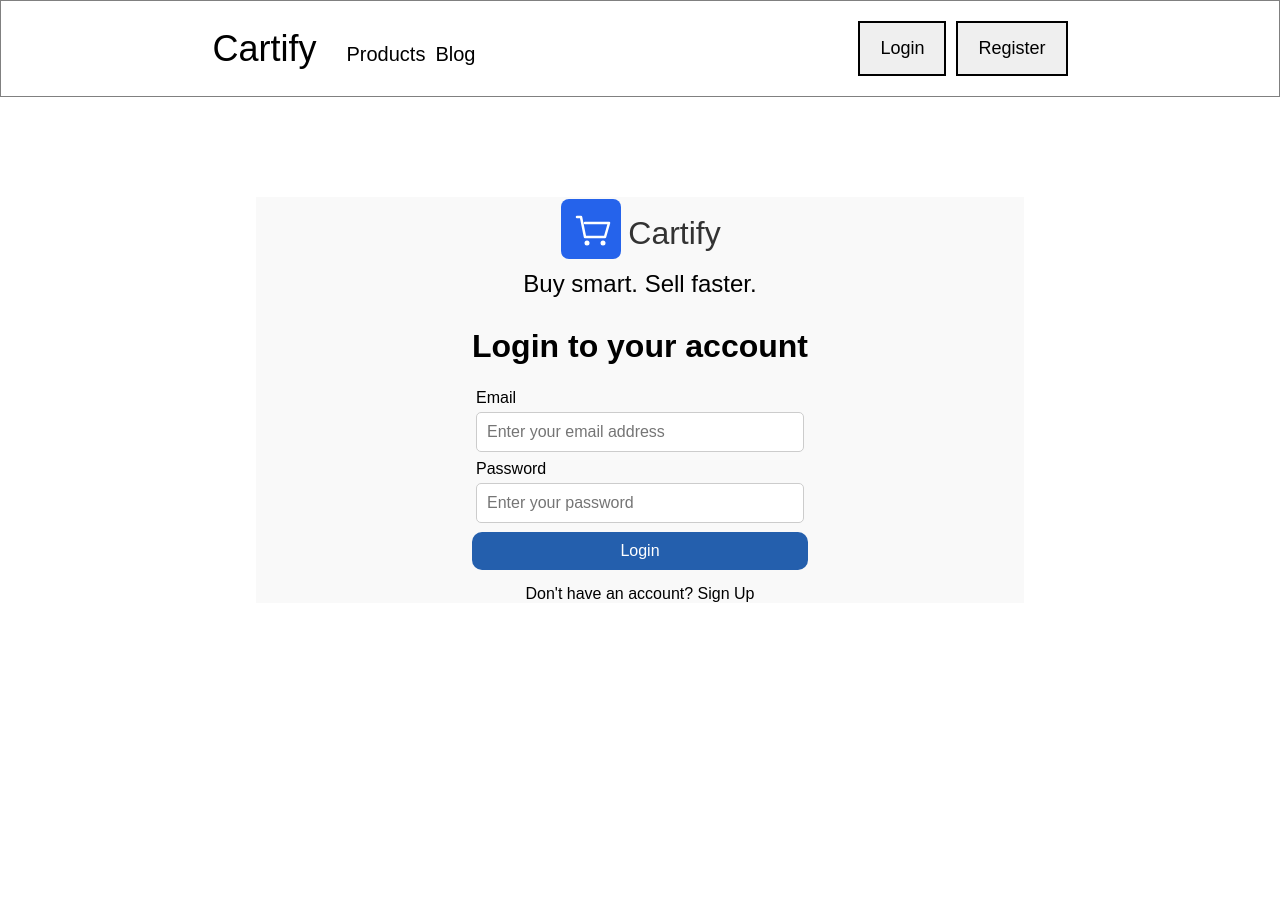
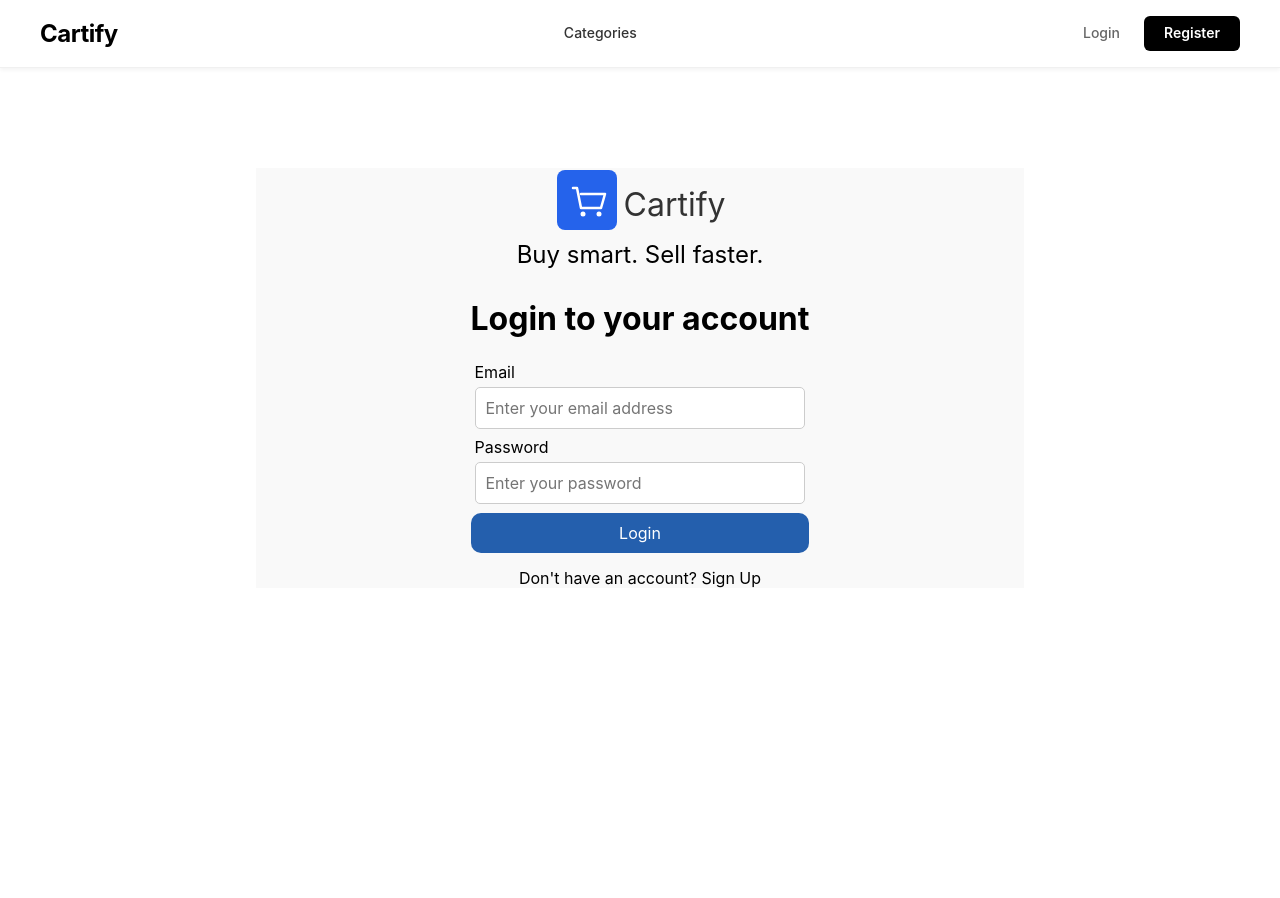
Before and after one commit to Hamzah-Amir/Django-course, a Django app: page /users/login/ in a window 1280 px wide. Before the commit the page ends 602 px from the top, so only its background shows below. Run offline with Django 5.2, Linux system fonts and the light colour scheme; parts of the project's set-up code (start-up, migrations or seed data) failed here and were passed over.

Commit message:
added loggedin logged out navabr

```diff
--- a/Cartify/static/base.css
+++ b/Cartify/static/base.css
@@ -1,56 +1,190 @@
-*{
+* {
     padding: 0;
-    font-family: sans-serif;
     margin: 0;
+    font-family: -apple-system, BlinkMacSystemFont, 'Segoe UI', 'Roboto', 'Oxygen', 'Ubuntu', 'Cantarell', sans-serif;
+    box-sizing: border-box;
 }
 
-nav {
+/* Navbar Container */
+.navbar {
     display: flex;
-    margin: auto;
-    justify-content: space-around;
-    max-width: 100%;
     align-items: center;
-    padding: 20px;
-    border: 1px solid gray;
+    justify-content: space-between;
+    padding: 16px 40px;
+    /* background-color: #ffffff; */
+    border-bottom: 1px solid #f0f0f0;
+    box-shadow: 0 2px 4px rgba(0, 0, 0, 0.05);
+    position: sticky;
+    top: 0;
+    z-index: 100;
 }
 
+/* Logo Section */
+.navbar-brand {
+    flex-shrink: 0;
+}
 
-nav ul {
+.logo-link {
+    font-size: 24px;
+    font-weight: 700;
+    color: #000;
+    text-decoration: none;
+    letter-spacing: -0.5px;
+    transition: color 0.3s ease;
+}
+
+.logo-link:hover {
+    color: #333;
+}
+
+/* Center Navigation */
+.navbar-center {
+    flex: 1;
     display: flex;
     justify-content: center;
-    align-items: center;
-    gap: 10px;
+    gap: 40px;
 }
 
-.right-nav{
+/* Right Navigation */
+.navbar-right {
     display: flex;
-    justify-content: center;
-    align-items: baseline;
-    gap: 30px;
+    align-items: center;
+    gap: 24px;
+    flex-shrink: 0;
 }
 
-nav ul li {
-    list-style: none;
-    font-size: 20px;
-    justify-content: center;
+/* Navigation Links */
+.nav-link {
+    text-decoration: none;
+    color: #333;
+    font-size: 14px;
+    font-weight: 500;
+    transition: all 0.3s ease;
+    display: flex;
     align-items: center;
+    gap: 6px;
+    padding: 8px 0;
+    border-bottom: 2px solid transparent;
 }
 
-.btn {
-    padding: 10px;
-    /* border-radius: 15px; */
-    border: 2px solid black;
-    padding-inline: 20px;
-    padding-block: 15px;
-    cursor: pointer;
-    font-size: large;
+.nav-link:hover {
+    color: #000;
 }
 
+/* Special Links */
+.profile-link,
+.wishlist-link,
+.cart-link {
+    position: relative;
+}
+
+.nav-link .icon {
+    font-size: 18px;
+}
+
+/* Login/Register Links */
+.login-link {
+    color: #666;
+    font-weight: 500;
+}
+
+.login-link:hover {
+    color: #000;
+}
+
+.register-link {
+    background-color: #000;
+    color: #fff;
+    padding: 8px 20px;
+    border-radius: 6px;
+    font-weight: 600;
+}
+
+.register-link:hover {
+    background-color: #1a1a1a;
+    color: #fff;
+}
+
+/* Switch to Selling Button */
+.toggle-seller {
+    background-color: transparent;
+    border: 1.5px solid #ddd;
+    color: #333;
+    padding: 8px 18px;
+    border-radius: 6px;
+    font-size: 14px;
+    font-weight: 500;
+    cursor: pointer;
+    transition: all 0.3s ease;
+}
+
+.toggle-seller:hover {
+    border-color: #999;
+    background-color: #f9f9f9;
+}
+
+/* Badge for Cart/Wishlist */
+.badge {
+    position: absolute;
+    top: -8px;
+    right: -12px;
+    background-color: #ff4444;
+    color: white;
+    border-radius: 50%;
+    width: 20px;
+    height: 20px;
+    display: flex;
+    align-items: center;
+    justify-content: center;
+    font-size: 11px;
+    font-weight: 700;
+}
+
+/* Links Styling */
 a {
     text-decoration: none;
-    color: black;
+    color: inherit;
 }
 
-.logo {
-    font-size: 36px;
+/* Main Content */
+main {
+    min-height: calc(100vh - 70px);
 }
+
+/* Responsive Design */
+@media (max-width: 768px) {
+    .navbar {
+        padding: 12px 20px;
+        gap: 16px;
+    }
+
+    .navbar-center {
+        display: none;
+    }
+
+    .navbar-right {
+        gap: 12px;
+    }
+
+    .logo-link {
+        font-size: 20px;
+    }
+
+    .nav-link {
+        font-size: 12px;
+    }
+
+    .nav-link .icon {
+        font-size: 16px;
+    }
+
+    .register-link {
+        padding: 6px 14px;
+        font-size: 13px;
+    }
+
+    .toggle-seller {
+        padding: 6px 12px;
+        font-size: 12px;
+    }
+}
--- a/Cartify/templates/base.html
+++ b/Cartify/templates/base.html
@@ -10,20 +10,47 @@
 </head>
 <body>
     <header>
-        <nav class='navbar'>
-            <div class='right-nav'>
-                <div class="logo">Cartify</div>
-                <ul>
-                    <li><a href="{% url "home" %}">Products</a></li>
-                    <li><a href="{% url "blog" %}">Blog</a></li>
-                </ul>
+        <nav class="navbar">
+            <!-- Logo Section -->
+            <div class="navbar-brand">
+                <a href="{% url 'home' %}" class="logo-link">Cartify</a>
             </div>
-            <div>
-                <ul class='login-ul'>
-                    <li><button class='btn'><a href="{% url "loginUser" %}">Login</a></button></li>
-                    <li><a href="{% url "role" %}"><button class='btn'>Register</button></a></li>
-                </ul>
+
+            <!-- Center Navigation -->
+            <div class="navbar-center">
+                <a href="{% url 'home' %}" class="nav-link">Categories</a>
             </div>
+
+            <!-- Right Navigation - Logged Out State -->
+            {% if not user.is_authenticated %}
+            <div class="navbar-right navbar-guest">
+                <a href="{% url 'loginUser' %}" class="nav-link login-link">Login</a>
+                <a href="{% url 'role' %}" class="nav-link register-link">Register</a>
+            </div>
+            {% else %}
+            <!-- Right Navigation - Logged In State -->
+            <div class="navbar-right navbar-user">
+                <a href="#profile" class="nav-link profile-link">
+                    <span class="icon">👤</span>
+                    Profile
+                </a>
+                <a href="#wishlist" class="nav-link wishlist-link">
+                    <span class="icon">❤</span>
+                    Wishlist
+                    {% if wishlist_count %}
+                    <span class="badge">{{ wishlist_count }}</span>
+                    {% endif %}
+                </a>
+                <a href="#cart" class="nav-link cart-link">
+                    <span class="icon">🛒</span>
+                    Cart
+                    {% if cart_count %}
+                    <span class="badge">{{ cart_count }}</span>
+                    {% endif %}
+                </a>
+                <button class="toggle-seller">Switch to Selling</button>
+            </div>
+            {% endif %}
         </nav>
     </header>
     <main>
```
